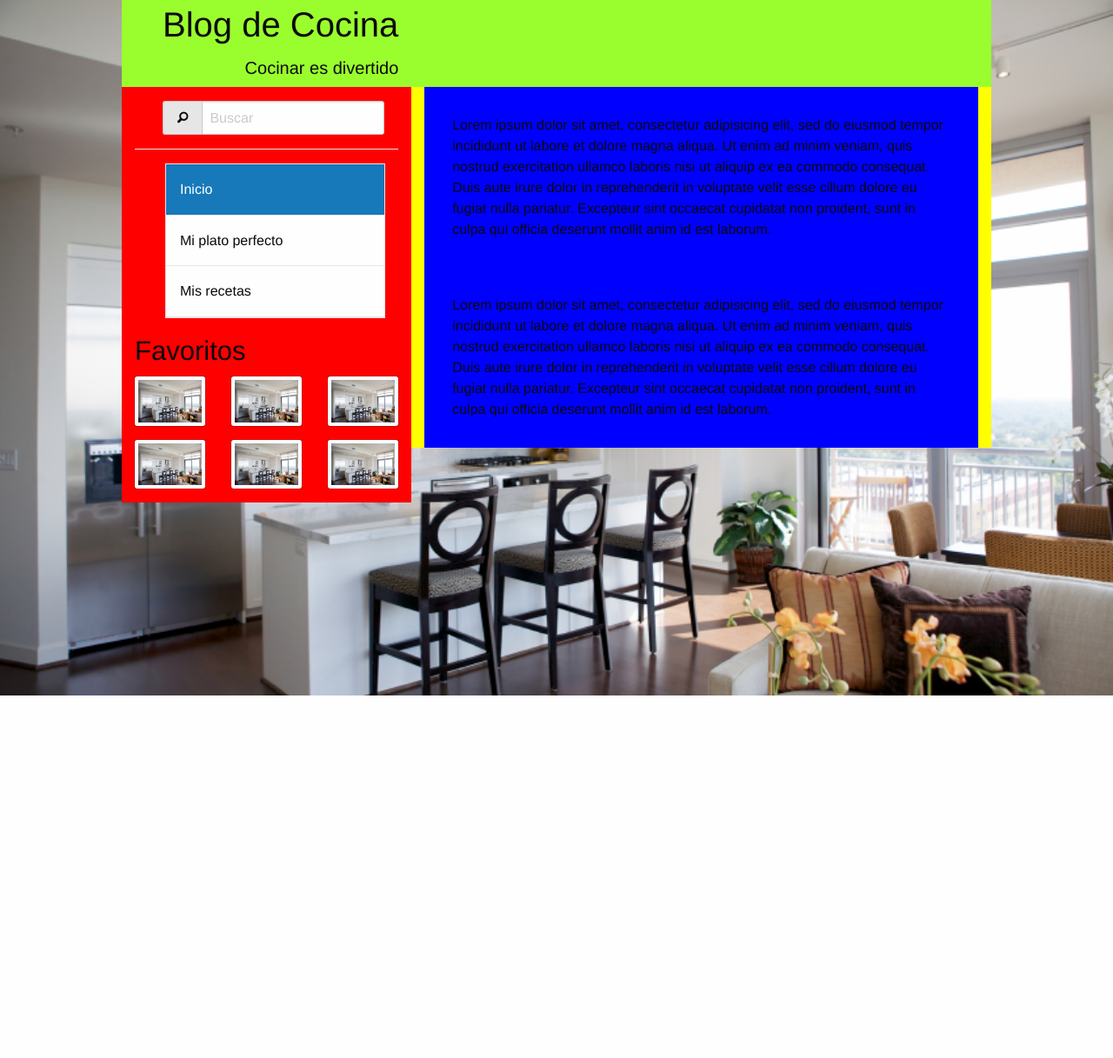
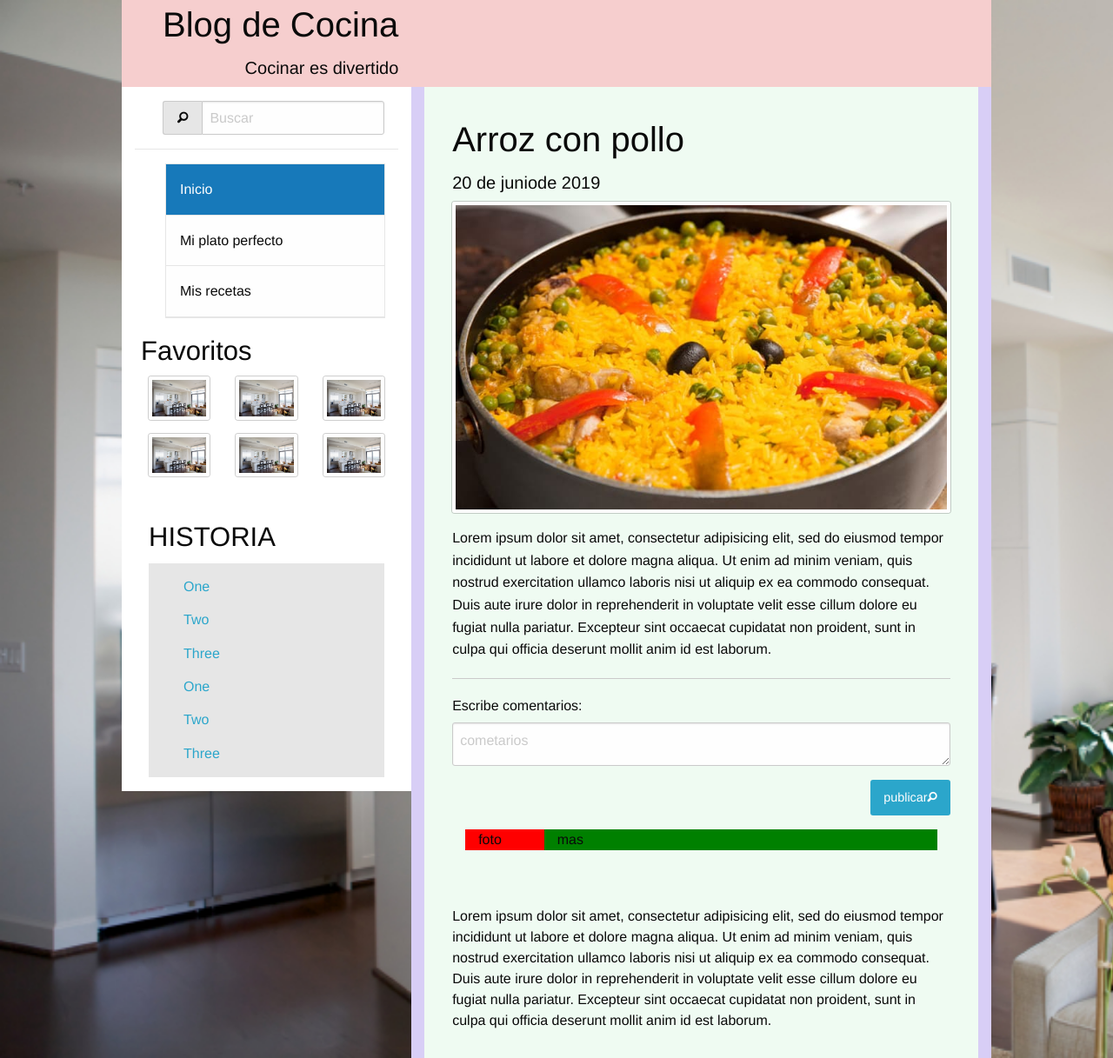
Before and after one commit to jjfique/final3, a plain HTML site: page blog de gastronomia/index.html in a window 1280 px wide. Shown: the whole page at 87% size. Before the commit the page ends 800 px from the top, so only its background shows below. Drawn offline with Linux system fonts and the light colour scheme.

Commit message:
se añade contenido  general
se añade contenido  general  y se ajustan colores

```diff
--- a/blog de gastronomia/css/estilos.css
+++ b/blog de gastronomia/css/estilos.css
@@ -10,6 +10,7 @@ header{
 }
 .articulo-1 , .articulo-2{
   padding: 5%;
+
 }
 .busqueda{
   padding: 1rem;
@@ -60,3 +61,13 @@ header{
   cursor: not-allowed;
   background-color: #fefefe;
 }
+.historial{
+  padding: 1em;
+}
+.favoritos{
+    padding: 1em;
+}
+.favorito{
+  padding-left: 2%;
+
+}
--- a/blog de gastronomia/index.html
+++ b/blog de gastronomia/index.html
@@ -10,7 +10,7 @@
   <body>
       <!-- encabezado-->
       <div class="encabezado">
-        <div class="row" style="background-color:#9AFE2E">
+        <div class="row" style="background-color:#F6CECE">
         <header class="medium-4 columns text-right">
           <h2>Blog de Cocina</h2>
           <h5>Cocinar es divertido</h5>
@@ -18,7 +18,7 @@
         </div>
           <!-- contenido lateral-->
         <div class="row">
-          <aside class="medium-4 columns"style="background-color:red">
+          <aside class="medium-4 columns"style="background-color:#FFFFFF">
             <div class="column row ">
               <!-- busqueda lateral-->
 
@@ -37,10 +37,10 @@
               </ul>
             </div>
             <!-- imagenes lateral-->
-            <h3>Favoritos</h3>
-            <div class="row large-uncollapse">
 
-              <div class="medium-4 columns">
+            <div class="row large-uncollapse favoritos">
+                <h3 class="favorito">Favoritos</h3>
+              <div class="medium-4 columns ">
                 <div>
                   <img src="img/1.jpg" class="thumbnail"/>
                 </div>
@@ -70,22 +70,64 @@
                   <img src="img/1.jpg" class="thumbnail"/>
                 </div>
               </div>
-
-
-
-
             </div>
-
-
+            <!-- contenido HISTORIAL-->
+              <div class="historial">
+              <h3>HISTORIA</h3>
+              <div data-sticky data-options="marginTop:0;">
+                <div class="top-bar" id="example-menu">
+                  <ul class="vertical medium-horizontal dropdown menu" data-responsive-menu="accordion medium-dropdown">
+                    <li>
+                      <ul class="menu vertical nested">
+                        <li><a href="#">One</a></li>
+                        <li><a href="#">Two</a></li>
+                        <li><a href="#">Three</a></li>
+                        <li><a href="#">One</a></li>
+                        <li><a href="#">Two</a></li>
+                        <li><a href="#">Three</a></li>
+                      </ul>
+                    </li>
+                  </ul>
+                </div>
+              </div>
+              </div>
             </div>
 
           </aside>
             <!-- contenido central-->
-          <article class="medium-8 columns articulo-general "style="background-color:yellow">
-          <article class="medium-12 columns articulo-1"style="background-color:blue">Lorem ipsum dolor sit amet, consectetur adipisicing elit, sed do eiusmod tempor incididunt ut labore et dolore magna aliqua. Ut enim ad minim veniam, quis nostrud exercitation ullamco laboris nisi ut aliquip ex ea commodo consequat. Duis aute irure dolor in reprehenderit in voluptate velit esse cillum dolore eu fugiat nulla pariatur. Excepteur sint occaecat cupidatat non proident, sunt in culpa qui officia deserunt mollit anim id est laborum.
+          <article class="medium-8 columns articulo-general "style="background-color:#D8CEF6">
+          <article class="medium-12 columns articulo-1"style="background-color:#EFFBF2">
+            <h2>Arroz con pollo</h2>
+            <h5>20 de juniode 2019</h5>
+            <div>
+              <img src="img/arroz-con-pollo.jpg" class="thumbnail"/>
+            </div>
+              <!-- articulo-->
+            <p>
+              Lorem ipsum dolor sit amet, consectetur adipisicing elit, sed do eiusmod tempor incididunt ut labore et dolore magna aliqua. Ut enim ad minim veniam, quis nostrud exercitation ullamco laboris nisi ut aliquip ex ea commodo consequat. Duis aute irure dolor in reprehenderit in voluptate velit esse cillum dolore eu fugiat nulla pariatur. Excepteur sint occaecat cupidatat non proident, sunt in culpa qui officia deserunt mollit anim id est laborum.
+            </p>
+            <hr>
+                <!-- comentarios-->
+                <h6>Escribe comentarios:</h6>
+                <textarea placeholder="cometarios"></textarea>
+                <div class="row column text-right">
+                  <button type="submit" name="enviar" class="button">publicar<i class="step fi-magnifying-glass"></i></button>
+                </div>
+                <div class="rows medium-12 columns cometarios">
+
+                  <div class="medium-2 columns" style="background-color:red" >foto
+
+                  </div>
+                  <div class="medium-10 columns"  style="background-color:green" >mas
+
+                  </div>
+
+
+                </div>
+
 
           </article>
-          <article class="medium-12 columns articulo-2"style="background-color:blue">Lorem ipsum dolor sit amet, consectetur adipisicing elit, sed do eiusmod tempor incididunt ut labore et dolore magna aliqua. Ut enim ad minim veniam, quis nostrud exercitation ullamco laboris nisi ut aliquip ex ea commodo consequat. Duis aute irure dolor in reprehenderit in voluptate velit esse cillum dolore eu fugiat nulla pariatur. Excepteur sint occaecat cupidatat non proident, sunt in culpa qui officia deserunt mollit anim id est laborum.
+          <article class="medium-12 columns articulo-2"style="background-color:#EFFBF2">Lorem ipsum dolor sit amet, consectetur adipisicing elit, sed do eiusmod tempor incididunt ut labore et dolore magna aliqua. Ut enim ad minim veniam, quis nostrud exercitation ullamco laboris nisi ut aliquip ex ea commodo consequat. Duis aute irure dolor in reprehenderit in voluptate velit esse cillum dolore eu fugiat nulla pariatur. Excepteur sint occaecat cupidatat non proident, sunt in culpa qui officia deserunt mollit anim id est laborum.
 
           </article>
 
@@ -96,5 +138,9 @@
 
     </div>
 
+
+
+
+
   </body>
 </html>
```
Also changed, not shown: blog de gastronomia/img/arroz-con-pollo.jpg (added).
